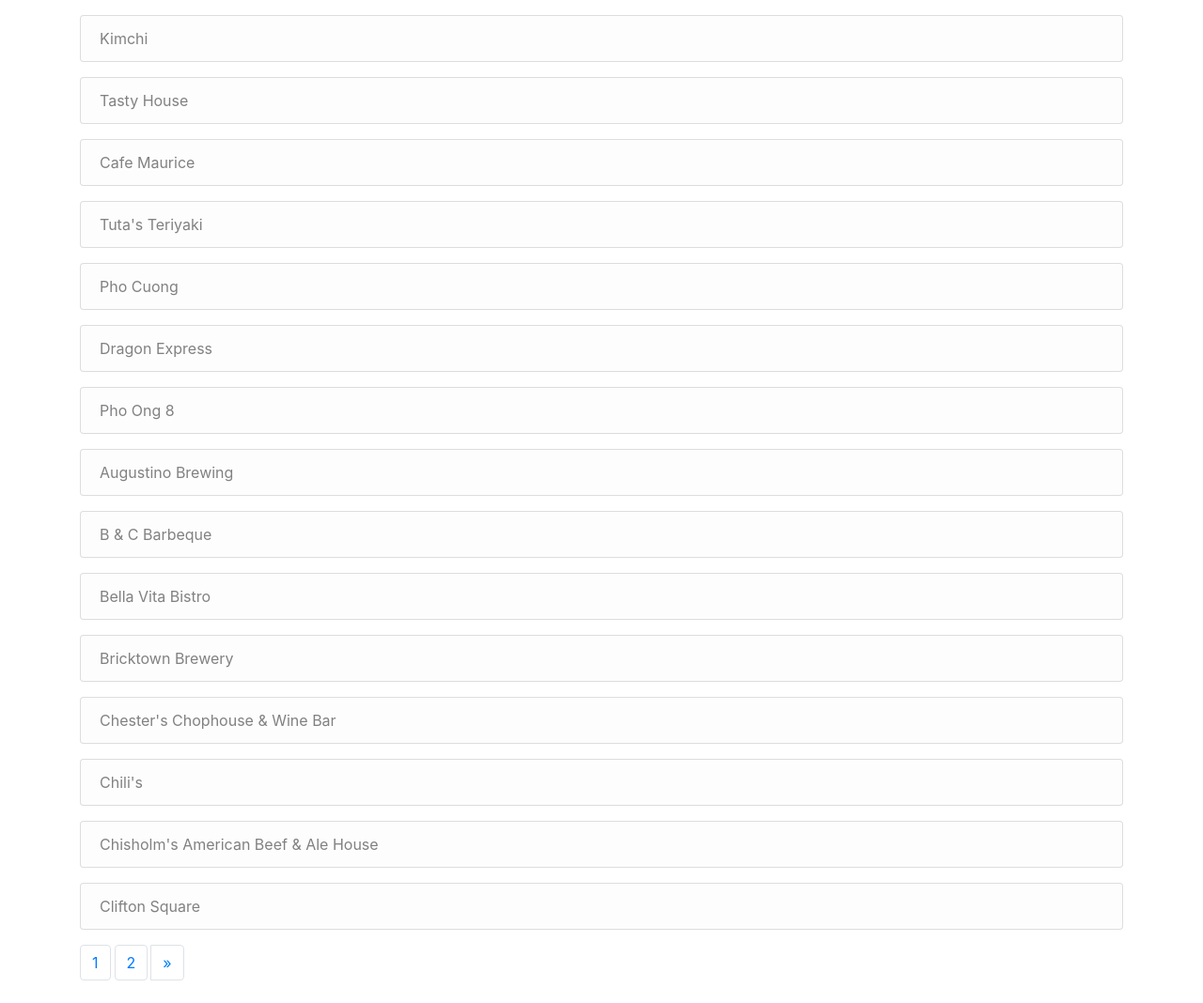
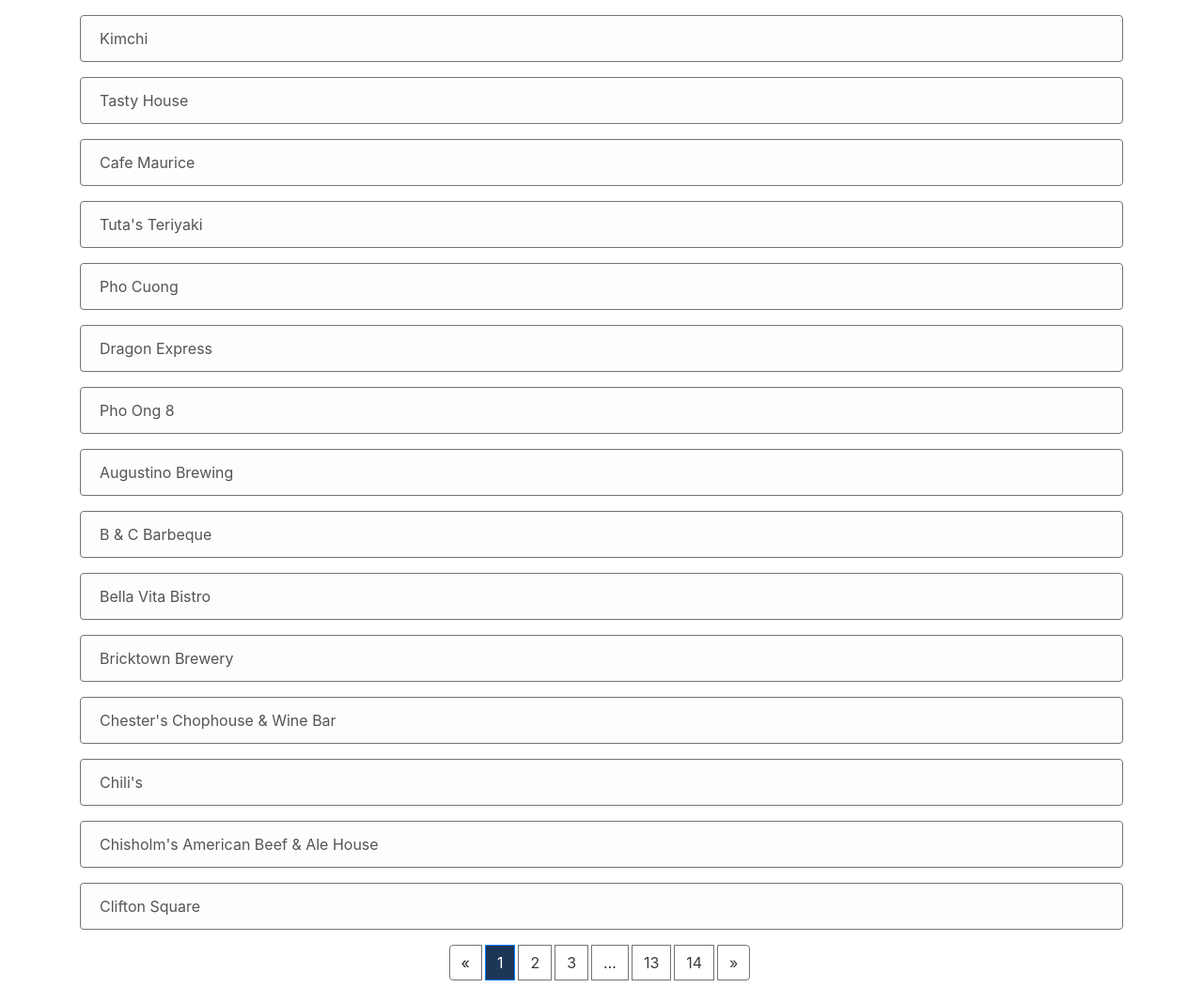
Before and after one commit to casslee1351/RestaurantRecommender, a Django app: page /restaurants in a window 1280 px wide. Shown: the part 56-1124 px from the top of the page at 94% size. Before the commit the page ends 1100 px from the top, so only its background shows below. Run offline with Django 4.2, Linux system fonts and the light colour scheme; data comes from the database, SQL or seed files in the repository; both versions use the stored data as it was after the commit; some libraries are stand-ins or nearby versions.

Commit message:
pagination

```diff
--- a/rating/spoonme-project/restaurants/templates/restaurants/base.html
+++ b/rating/spoonme-project/restaurants/templates/restaurants/base.html
@@ -32,6 +32,14 @@
               background-color: #457b9d;
               color: white;
             }
+            .darkBlue:hover {
+                background-color: #457b9d;
+                color: white;
+            }
+            #searchButton:hover{
+                background-color: #457b9d;
+                color: white;
+            }
 
           </style>
           <!-- pt-3 pb-2 mb-4 -->
@@ -58,7 +66,7 @@
                     <form class="form-inline mb-0 ml-5" action="{% url 'restaurants' %}" method="POST">
                         {% csrf_token %}
                         <input class="form-control mr-sm-2" method="POST" type="search" placeholder="Search Restaurants..." aria-label="Search" name="search">
-                        <button class="btn btn-outline-light my-2 my-sm-0" type="submit">Search</button>
+                        <button id="searchButton" class="btn btn-outline-light my-2 my-sm-0" type="submit">Search</button>
                     </form>
 
                 </ul>
--- a/rating/spoonme-project/restaurants/templates/restaurants/restaurant-form.html
+++ b/rating/spoonme-project/restaurants/templates/restaurants/restaurant-form.html
@@ -16,10 +16,7 @@
 
 <body>
     {% block content %}
-    <!-- NAVBAR -->
-    <nav class="navbar sticky-top navbar-expand-lg navbar-dark pt-3 pb-2 mb-4" style="background-color: #1d3557">
-        <a class="navbar-brand ml-3" href="/">Website Name</a>
-    </nav>
+
     <style type="text/css">
         #tag-label {
             margin-left: 30px;
--- a/rating/spoonme-project/restaurants/templates/restaurants/restaurant-list.html
+++ b/rating/spoonme-project/restaurants/templates/restaurants/restaurant-list.html
@@ -2,14 +2,38 @@
 <!-- RESEARCH ALPHABETICAL SORTING -->
 
 <!-- FIX PAGINATION TO SHOW MULTIPLE PAGE NUMBERS (ELIDED) -->
+
 {% block content %}
 
+<style>
+  .page-item [href] {
+    color: rgb(60, 59, 59);
+  }
+
+  .page-link {
+    border-color: #747373;
+  }
+
+  .page-link:hover {
+                background-color: #457b9d;
+                color: white;
+            }
+
+  #activeItem {
+    background-color: #1d3557;
+  }
+  .list-group-item {
+    color: #545454;
+    border-color: #747373;
+  }
+</style>
+
 <div class="container">
+
+
 {% for restaurant in page_obj %}
     <div class="list-group mt-3">
-        <a class="list-group-item list-group-item-action list-group-item-light d-flex" href="{% url 'restaurant' restaurant.id %}">{{restaurant.name}}
-
-        </a>
+        <a class="list-group-item list-group-item-action list-group-item-light d-flex" href="{% url 'restaurant' restaurant.id %}">{{restaurant.name}}</a>
 
     </div>
 {% endfor %}
@@ -17,7 +41,34 @@
 
 
 <nav class="mt-3" aria-label="Page navigation">
-    <ul class="pagination">
+  <ul class="pagination justify-content-center flex-wrap mt-2 mb-4">
+    {% if page_obj.has_previous %}
+        <li class="page-item mr-1"><a class="page-link" href="?page={{ page_obj.previous_page_number }}">&laquo;</a></li>
+    {% else %}
+        <li class="page-item mr-1"><a class="page-link">&laquo;</a></li>
+    {% endif %}
+    {% for i in page_obj.adjusted_elided_pages|default_if_none:page_obj.paginator.get_elided_page_range %}
+        {% if page_obj.number == i %}
+            <li class="active page-item mr-1"><span class="page-link" id="activeItem">{{ i }} <span class="sr-only">(current)</span></span>
+            </li>
+        {% else %}
+            {% if i == page_obj.paginator.ELLIPSIS %}
+                <li class="page-item mr-1"><a class="page-link">{{ i }}</a></li>
+            {% else %}
+                <li class="page-item mr-1"><a class="page-link" href="?page={{ i }}">{{ i }}</a></li>
+            {% endif %}
+        {% endif %}
+    {% endfor %}
+    {% if page_obj.has_next %}
+        <li class="page-item mr-1"><a class="page-link" href="?page={{ page_obj.next_page_number }}">&raquo;</a></li>
+    {% else %}
+        <li class="page-item mr-1"><a class="page-link">&raquo;</a></li>
+    {% endif %}
+</ul>
+
+
+    <!-- <ul class="pagination">
+
 
 
       {% if page_obj.has_previous %}
@@ -26,11 +77,54 @@
             <a class="page-link" href="?page={{ page_obj.previous_page_number }}" aria-label="Previous">
               <span aria-hidden="true">&laquo;</span>
             </a>
-    </li></span>
+          </li>
+        </span>
+
         {% endif %}
 
 
-        <span class="current mr-1"><li class="page-item"><a class="page-link" href="#">{{page_obj.number}}</a></li></span>
+        {% for page_number in page_obj.adjusted_elided_pages %}
+              {% if page_number == page_obj.paginator.ELLIPSIS %}
+                  {{page_number}}
+              {% else %}
+                  <a
+                      href="?page={{page_number}}"
+                      class="page-link mr-1"
+                  >
+                      {{page_number}}
+                  </a>
+              {% endif %}
+          {% endfor %}
+
+
+    {% if page_obj.has_next %}
+        <li class="page-item">
+          <a class="page-link" href="?page={{ page_obj.next_page_number }}" aria-label="Next">
+            <span aria-hidden="true">&raquo;</span>
+          </a>
+        </li>
+
+      {% endif %}
+
+
+
+        <!-- {% if page_obj.has_previous %}
+        <span class="mr-1">
+          <span class="current mr-1"><li class="page-item"><a class="page-link" href="?page={{ page_obj.previous_page_number }}">{{page_obj.previous_page_number}}</a></li></span>
+          <li class="page-item">
+            <a class="page-link" href="?page={{ page_obj.previous_page_number }}" aria-label="Previous">
+              <span aria-hidden="true">&laquo;</span>
+            </a>
+          </li>
+        </span>
+
+        {% endif %}
+
+        <span class="mr-1">
+          <li class="page-item">
+            <a class="page-link" href="?page={{ page_obj.number }}" aria-label="Current Page">{{page_obj.number}}</a>
+          </li>
+        </span>
 
 
       {% if page_obj.has_next %}
@@ -40,9 +134,11 @@
             <span aria-hidden="true">&raquo;</span>
           </a>
         </li>
-      {% endif %}
-    </ul>
+
+      {% endif %} endcomment here
+    </ul> -->
   </nav>
+
 
 </div>
 
--- a/rating/spoonme-project/restaurants/templates/restaurants/restaurant.html
+++ b/rating/spoonme-project/restaurants/templates/restaurants/restaurant.html
@@ -7,7 +7,7 @@
       background-color: #1d3557;
       color: white;
     }
-    .btn-lg:hover {
+    .btn-lg .mr-3:hover {
       background-color: #457b9d;
       color: white;
     }
@@ -19,7 +19,9 @@
 </div>
 <!-- NUMBER OF RATINGS AND AVERAGE RATING -->
 
-<a class="btn darkBlue btn-lg mr-3" href="https://www.google.com/search?q={{restaurant.name}}">Google Search for {{restaurant.name}}</a>
+<a class="btn darkBlue btn-lg mr-3" href="https://www.google.com/search?q={{restaurant.name}}" target="_blank">Google Search for {{restaurant.name}}</a>
+{% if request.user.is_superuser %}
+<a class="btn btn-danger btn-lg" href="{% url 'delete-restaurant' restaurant.id %}">Delete</a>{% endif %}
 
 <!-- ADDRESS -->
 <!-- SHOW LIST OF REVIEWS -->
--- a/rating/spoonme-project/restaurants/urls.py
+++ b/rating/spoonme-project/restaurants/urls.py
@@ -14,6 +14,7 @@
     path("restaurants", views.restaurantList, name="restaurants"),
     path("restaurant/<str:pk>/", views.restaurant, name="restaurant"),
     path("manage-restaurants", views.manageRestaurants, name="manage-restaurants"),
+    path("delete-restaurant/<str:pk>/", views.deleteRestaurant, name="delete-restaurant"),
 
     path("addrating/", views.addRating, name="addrating"),
     path("update-rating/<str:pk>/", views.updateRating, name="update-rating"),
--- a/rating/spoonme-project/restaurants/views.py
+++ b/rating/spoonme-project/restaurants/views.py
@@ -92,8 +92,9 @@
         # change to show more per page (about 20?)
         paginator = Paginator(restaurants, 15)
 
-        page_number = request.GET.get('page')
+        page_number = request.GET.get('page', 1)
         page_obj = paginator.get_page(page_number)
+        page_obj.adjusted_elided_pages = paginator.get_elided_page_range(page_number, on_each_side=2)
 
         context = {'restaurants': restaurants, 'page_obj': page_obj}
         return render(request, "restaurants/restaurant-list.html", context)
@@ -175,3 +176,14 @@
 @staff_member_required
 def manageRestaurants(request):
     return render(request, "restaurants/manage-restaurants.html", {})
+
+@staff_member_required
+def deleteRestaurant(request, pk):
+    restaurant = Restaurant.objects.get(id=pk)
+
+    if request.method == 'POST':
+        restaurant.delete()
+        return redirect('restaurants')
+
+    context={'restaurant': restaurant}
+    return render(request, "restaurants/delete-restaurant.html", context)
```
Also changed, not shown: rating/spoonme-project/restaurants/templates/restaurants/delete-restaurant.html (added, +13 -0 lines), rating/spoonme-project/restaurants/templates/restaurants/manage-restaurants.html (+16 -3 lines), rating/spoonme-project/restaurants/templates/restaurants/restaurant-search.html (+23 -2 lines), rating/spoonme-project/db.sqlite3. Lines whose indentation alone changed are shown as unchanged.
